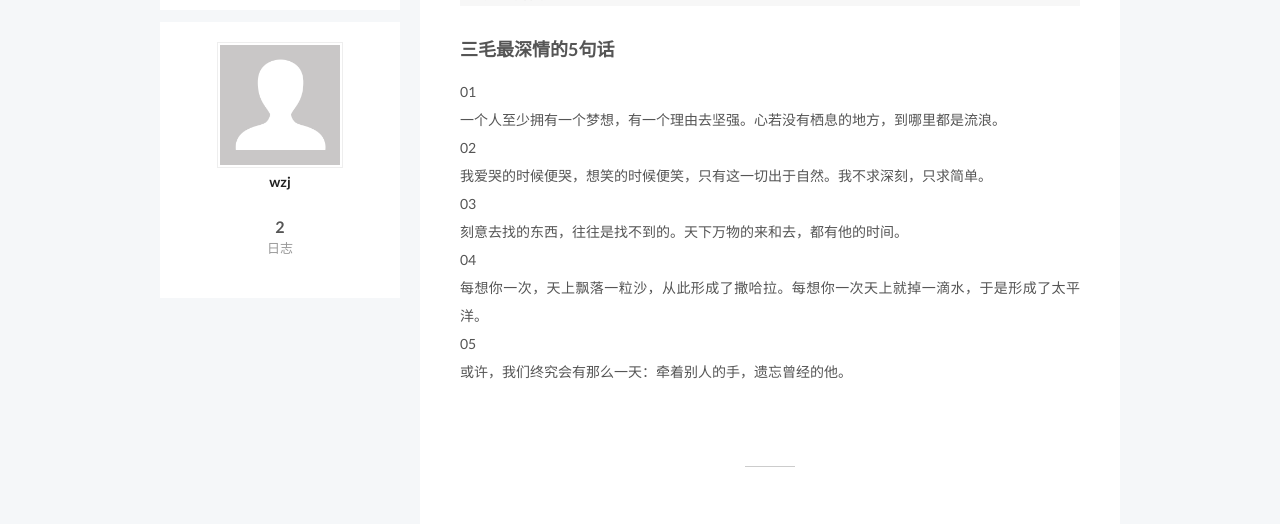
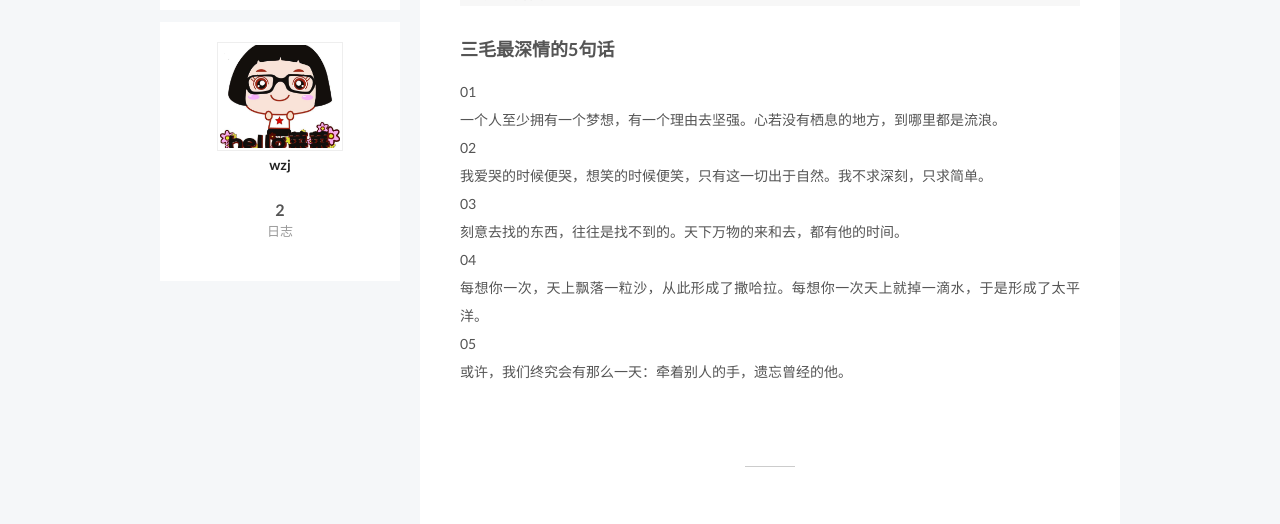
Before and after one commit to wangzhijun0320/wangzhijun0320.github.io, a plain HTML site: page index.html in a window 1280 px wide. Shown: the part 224-748 px from the top of the page. Drawn offline with Linux system fonts and the light colour scheme.

Commit message:
Site updated: 2017-08-15 18:21:43

```diff
--- a/css/main.css
+++ b/css/main.css
@@ -1809,7 +1809,7 @@ pre .javascript .function {
   width: 4px;
   height: 4px;
   border-radius: 50%;
-  background: #7dff98;
+  background: #daff12;
 }
 .links-of-blogroll {
   font-size: 13px;
--- a/index.html
+++ b/index.html
@@ -259,7 +259,7 @@
     <span hidden itemprop="author" itemscope itemtype="http://schema.org/Person">
       <meta itemprop="name" content="wzj">
       <meta itemprop="description" content="">
-      <meta itemprop="image" content="/images/avatar.gif">
+      <meta itemprop="image" content="/images/avatar.png">
     </span>
 
     <span hidden itemprop="publisher" itemscope itemtype="http://schema.org/Organization">
@@ -380,7 +380,7 @@
     <span hidden itemprop="author" itemscope itemtype="http://schema.org/Person">
       <meta itemprop="name" content="wzj">
       <meta itemprop="description" content="">
-      <meta itemprop="image" content="/images/avatar.gif">
+      <meta itemprop="image" content="/images/avatar.png">
     </span>
 
     <span hidden itemprop="publisher" itemscope itemtype="http://schema.org/Organization">
@@ -524,7 +524,7 @@
       <section class="site-overview sidebar-panel sidebar-panel-active">
         <div class="site-author motion-element" itemprop="author" itemscope itemtype="http://schema.org/Person">
           <img class="site-author-image" itemprop="image"
-               src="/images/avatar.gif"
+               src="/images/avatar.png"
                alt="wzj" />
           <p class="site-author-name" itemprop="name">wzj</p>
 
```
Also changed, not shown: 2017/08/11/hello-world/index.html (+2 -2 lines), 2017/08/12/雨季不再来/index.html (+2 -2 lines), archives/2017/08/index.html (+1 -1 lines), archives/2017/index.html (+1 -1 lines), archives/index.html (+1 -1 lines).
